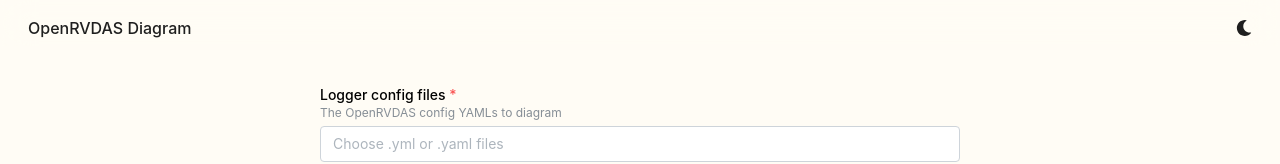
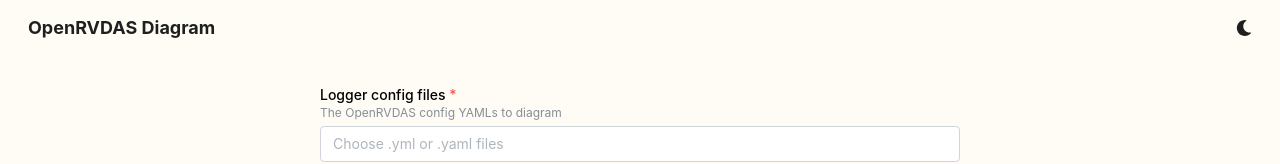
Before and after one commit to rustycontraption/openrvdas-diagram-frontend, a Next.js app: page / in a window 1280 px wide. Shown: the top 164 px of the page. Built offline with nearby package versions, Linux system fonts and the light colour scheme.

Commit message:
Header font formatting

```diff
--- a/src/components/Header.tsx
+++ b/src/components/Header.tsx
@@ -1,7 +1,7 @@
 'use client'
 
 import Link from 'next/link'
-import { Container } from '@mantine/core';
+import { Container, Title } from '@mantine/core';
 import classes from './Header.module.css';
 import { ThemeToggle } from "../components/ThemeToggle";
 
@@ -11,7 +11,7 @@ export default function Header() {
             <Container fluid size="md">
                 <div className={classes.inner}>
                     <Link href="/" className={classes.link}>
-                        OpenRVDAS Diagram
+                        <Title order={4}>OpenRVDAS Diagram</Title>
                     </Link>
                     <ThemeToggle className={classes.link} />
                 </div>
```
